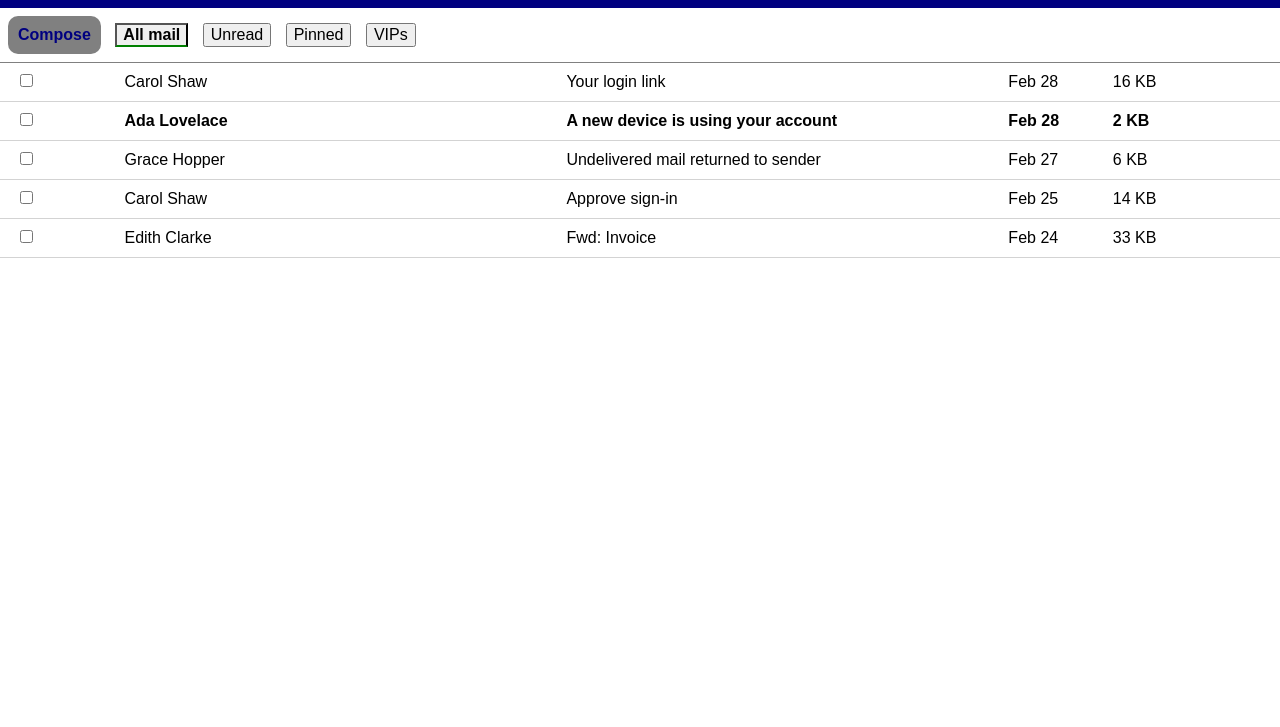
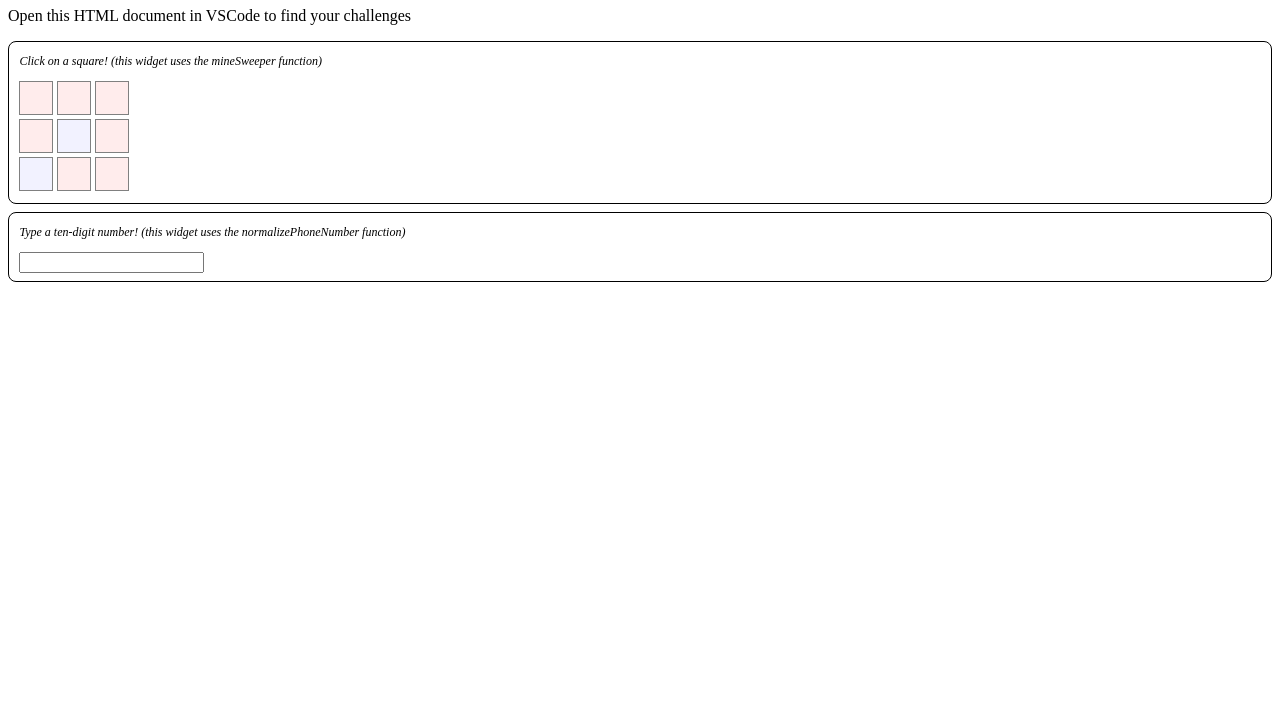
Before and after one commit to tydinero241/html-css-styling, a plain HTML site: page index.html in a window 1280 px wide. Shown: the part 73-800 px from the top of the page. Drawn offline with nearby package versions, Linux system fonts and the light colour scheme.

Commit message:
starting

```diff
--- a/index.html
+++ b/index.html
@@ -2,177 +2,191 @@
 <html lang="en">
 
 <head>
-  <meta charset="UTF-8">
+  <title>Web Sprint 2 Challenge</title>
+  <script id="challenge">
+    // 👉 CHALLENGE 1
+    function profileActivation(profile, reason) {
+
+    }
+
+    // 👉 CHALLENGE 2
+    function mineSweeper(grid, x, y) {
+
+    }
+
+    // 👉 CHALLENGE 3
+    function booleanize(obj) {
+
+    }
+
+    // 👉 CHALLENGE 4
+    function scrub(text, forbidden) {
+
+    }
+
+    // 👉 CHALLENGE 5 (bonus, NOT graded)
+    function normalizePhoneNumber(num) {
+
+    }
+
+    // 👉 CHALLENGE 6 (bonus, NOT graded)
+    function diceRolls() {
+
+    }
+
+    // 🧪 DO NOT make any changes below this line ===================
+    globalThis.challengeVersion = 1
+    globalThis.profileActivation = profileActivation
+    globalThis.mineSweeper = mineSweeper
+    globalThis.booleanize = booleanize
+    globalThis.scrub = scrub
+  </script>
   <style>
-    /* 👉 Task 1- Apply the reset found on this page: https://www.joshwcomeau.com/css/custom-css-reset/ */
-    * {
-  margin: 0;
-}
-  </style>
-  <style>
-    /* 👉 Task 2- Target the body element.
-    Apply a font family of Arial to the body element.
-    The font property is inherited by descendant (nested) elements. */
-    body {
-      font-family: Arial, Helvetica, sans-serif;
+    .widget {
+      padding: 0 0 0.5rem 0.65rem;
+      margin-bottom: 0.5rem;
+      border: 1px solid black;
+      border-radius: 0.5rem;
     }
-    /* 👉 Task 3- Target the element with id headerTop.
-    Apply white color to the text, some padding using px or rem units, and a dark background color. */
-    #headerTop {
-      color: white;
-      padding: 30px;
-      background-color: navy;
+
+    .widget p {
+      font-size: 0.75rem;
+      font-style: italic;
     }
-    /* 👉 Task 4- Target the divs that are directly nested underneath the id headerTop.
-    Make them display as inline block, instead of block.
-    This will make them render on the same line. */
-    #headerTop >div {
+
+    .row>div {
       display: inline-block;
-    }
-    /* 👉 Task 5- Target the spans that are nested inside the id headerTop.
-    Make them have some margin on the right.
-    This will prevent the spans from crashing against one another. */
-    #headerTop span {
-      margin-right: 15px
-    }
-    /* 👉 Task 6- Target the first span nested inside the element with id headerTop.
-    Make it have a font weight of bold, and transform the text to uppercase. */
-    #headerTop span:first-child {
-      font-weight: bold;
-      text-transform: uppercase;
-    }
-    /* 👉 Task 7- Target the id headerBottom.
-    Give it a bottom border of 1 pixel, solid gray, and a little bit of padding using px or rem units. */
-    #headerBottom {
-      border-bottom: 1px solid grey;
-      padding: 8px;
-    }
-    /* 👉 Task 8- Target the divs that are nested directly inside the element with id headerBottom.
-    Make them display as inline block, instead of block.
-    This will cause them to render on the same line.
-    You can consolidate this rule with the one on step. 4 */
-    #headerBottom >div {
-      display: inline-block;
-    }
-    /* 👉 Task 9- Target the "Compose" button, although note it's a div instead an actual button.
-    Give it color, bold text, background, padding, border radius, margin right, and a cursor of pointer. */
-    #headerBottom div:first-child {
-      color: navy;
-      font-weight: bold;
-      background-color: grey;
-      padding: 10px;
-      border-radius: 10px;
-      margin-right: 10px;
+      background-color: lightgrey;
+      border: 1px solid grey;
+      width: 2rem;
+      height: 2rem;
       cursor: pointer;
     }
-    /* 👉 Task 10- Research how to remove all the default styling of button elements.
-    Target the button elements inside the element with id headerBottom.
-    Remove all their styling, give them a bit of margin to the right, and a cursor of pointer. */
-    button {
-      font: inherit;
+
+    #outcome {
+      font-size: 3rem;
     }
-    #headerBottom button {
-      margin-right: 10px;
-      cursor: pointer;
-    }
-    /* 👉 Task 11- Target the button element inside the id headerBottom that has a class of active
-    Make the font weight be bolder, and add a bottom border of 2 pixels solid color (you choose the color).
-    Add the class name to the "All mail" button. */
-    #headerBottom .active {
-      font-weight: bolder;
-      border-bottom: 2px solid green;
-    }
-    /* 👉 Task 12- Target all divs directly nested inside elements with a class of email,
-    and make them display as inline-block elements.
-    This will make each email render all its details in the same line*/
-    .email div {
-      display: inline-block
-    }
-    /* 👉 Task 13- Target the elements with a class of email.
-    Give them some padding, bigger padding to the left, and a bottom border of very light grey. */
-    .email {
-      padding: 10px;
-      padding-left: 20px;
-      border-bottom: 1px solid lightgrey;
-    }
-    /* 👉 Task 14- Target each div inside the element with a class of email.
-    Make the email author and the email subject take 35% of the width of the parent element.
-    Make the check, the date and the size take up 8% of the width of the parent element.
-    This will arrange the details in visible columns. */
-    .email-name, .email-subject {
-      width: 35%;
-    }
-    .email-check, .email-date, .email-size {
-      width: 8%;
-    }
-    /* 👉 Task 15- Target the second email and have its font weight be bold.
-    This will make it look "unread". */
-    #emails .email:nth-child(2) {
-      font-weight: bold;
-    }
-    /* Well done! Check the design file to make sure you are close enough. */
-
   </style>
-  <title>Document</title>
 </head>
 
 <body>
-  <!-- <div id="instructions">
-    <h1>HTML & CSS II</h1>
-    <p>Please load this file in VSCode and Chrome, and open the Elements tab, Sources sub-tab, in Chrome Dev Tools.</p>
-    <p>Work through the challenges found inside both style tags in this document.</p>
-    <p>You will find a screenshot of the end result inside the design folder.</p>
-    <p>You can now comment out the h1 and the p tags...</p>
-  </div> -->
-  <div>
-    <header>
-      <div id="headerTop">
-        <div>
-          <span>Super Mail</span>
-          <span>Jess</span>
-        </div>
-        <div>
-          <input type="text" placeholder="Search Mail" />
-        </div>
-      </div>
-      <div id="headerBottom">
-        <div>Compose</div>
-        <div>
-          <button class = "active">All mail</button>
-          <button>Unread</button>
-          <button>Pinned</button>
-          <button>VIPs</button>
-        </div>
-      </div>
-    </header>
-    <main id="emails">
-      <div class="email">
-        <div class="email-check"><input type="checkbox" /></div>
-        <div class="email-name">Carol Shaw</div>
-        <div class="email-subject">Your login link</div>
-        <div class="email-date">Feb 28</div>
-        <div class="email-size">16 KB</div>
-      </div>
-    </main>
-  </div>
+  <h1>Web Sprint 2 Challenge </h1>
+  <p>Open this HTML document in VSCode to find your challenges</p>
+  <!-- widgets start -->
+  <section class="widget">
+    <p>Click on a square! (this widget uses the mineSweeper function)</p>
+    <div class="row" id="row1">
+      <div></div>
+      <div></div>
+      <div></div>
+    </div>
+    <div class="row" id="row2">
+      <div></div>
+      <div></div>
+      <div></div>
+    </div>
+    <div class="row" id="row3">
+      <div></div>
+      <div></div>
+      <div></div>
+    </div>
+    <span id="outcome"></span>
+  </section>
+  <form class="widget">
+    <p>Type a ten-digit number! (this widget uses the normalizePhoneNumber function)</p>
+    <input type="text" id="phoneNumInput" maxlength="10" />
+    <span id="normalized"></span>
+  </form>
+  <!-- widgets end -->
 
-  <script>
-    // ❗ Note: do not change ids or class names inside the main element
-    // or the following code to programmatically add emails will stop working
-    const emailData = [
-      { name: 'Ada Lovelace', subject: 'A new device is using your account', date: 'Feb 28', size: '2 KB' },
-      { name: 'Grace Hopper', subject: 'Undelivered mail returned to sender', date: 'Feb 27', size: '6 KB' },
-      { name: 'Carol Shaw', subject: 'Approve sign-in', date: 'Feb 25', size: '14 KB' },
-      { name: 'Edith Clarke', subject: 'Fwd: Invoice', date: 'Feb 24', size: '33 KB' },
-    ]
-    emailData.forEach(email => {
-      const clone = emails.querySelector('.email').cloneNode(true)
-      clone.querySelector('.email-name').textContent = email.name
-      clone.querySelector('.email-subject').textContent = email.subject
-      clone.querySelector('.email-date').textContent = email.date
-      clone.querySelector('.email-size').textContent = email.size
-      emails.append(clone)
+  <!-- The following script loads from the Internet a library called Lodash that helps with testing -->
+  <script id="lodash" src="https://cdnjs.cloudflare.com/ajax/libs/lodash.js/4.17.21/lodash.min.js"></script>
+  <!-- The following script executes the tests you see when you open the Console in Chrome -->
+  <script id="tests">
+    runTests('CHALLENGE 1 - profileActivation', profileActivation, [
+      [[{ active: true }], 'confirm status manually'],
+      [[{ active: true }, 'because'], { active: false, reason: 'because' }],
+      [[{ active: false, reason: 'because' }], { active: true }],
+    ])
+    runTests('CHALLENGE 2 - mineSweeper', mineSweeper, [
+      [[[["🟥", "🟦", "🟥"], ["🟦", "🟥", "🟥"], ["🟥", "🟦", "🟦"]], 0, 4], "invalid coordinates"],
+      [[[["🟥", "🟦", "🟥"], ["🟦", "🟥", "🟥"], ["🟥", "🟦", "🟦"]], 0, 1], "invalid coordinates"],
+      [[[["🟥", "🟦", "🟥"], ["🟦", "🟥", "🟥"], ["🟥", "🟦", "🟦"]], 1, 4], "invalid coordinates"],
+      [[[["🟦", "🟦", "🟥"], ["🟦", "🟦", "🟦"], ["🟦", "🟦", "🟥"]], 1, 1], "🟦 🥳"],
+      [[[["🟦", "🟥", "🟦"], ["🟦", "🟦", "🟦"], ["🟥", "🟦", "🟥"]], 2, 1], "🟥 💀"],
+      [[[["🟥", "🟦", "🟥"], ["🟥", "🟥", "🟦"], ["🟥", "🟥", "🟦"]], 3, 1], "🟥 💀"],
+      [[[["🟥", "🟦", "🟦"], ["🟥", "🟦", "🟥"], ["🟦", "🟦", "🟦"]], 1, 2], "🟥 💀"],
+      [[[["🟥", "🟥", "🟥"], ["🟥", "🟦", "🟥"], ["🟦", "🟥", "🟦"]], 2, 2], "🟦 🥳"],
+      [[[["🟥", "🟦", "🟦"], ["🟦", "🟥", "🟥"], ["🟥", "🟥", "🟦"]], 3, 2], "🟥 💀"],
+      [[[["🟥", "🟥", "🟥"], ["🟦", "🟦", "🟥"], ["🟥", "🟥", "🟦"]], 1, 3], "🟥 💀"],
+      [[[["🟥", "🟦", "🟥"], ["🟥", "🟥", "🟥"], ["🟥", "🟦", "🟥"]], 2, 3], "🟦 🥳"],
+      [[[["🟥", "🟥", "🟥"], ["🟦", "🟥", "🟥"], ["🟥", "🟥", "🟦"]], 3, 3], "🟦 🥳"],
+      [[[["🟥", "🟦", "🟦"], ["🟥", "🟥", "🟦"], ["🟥", "🟥", "🟥"]], 1, 1], "🟥 💀"],
+      [[[["🟥", "🟦", "🟦"], ["🟥", "🟥", "🟦"], ["🟥", "🟥", "🟥"]], 2, 2], "🟥 💀"],
+      [[[["🟥", "🟦", "🟦"], ["🟥", "🟥", "🟦"], ["🟥", "🟥", "🟥"]], 3, 3], "🟥 💀"],
+    ])
+    runTests('CHALLENGE 3 - booleanize', booleanize, [
+      [[{ bad1: null }], {}],
+      [[{ bad1: null, bad2: null }], {}],
+      [[{ '0123456789': 1 }], 'shorten all prop names to 9 chars or less'],
+      [[{ a: 1, b: 1 }], { a: true, b: true }],
+      [[{ a: 0, b: 0 }], { a: false, b: false }],
+      [[{ a: 1, b: 0, c: null, d: 'Lady Gaga' }], { a: true, b: false, d: 'Lady Gaga' }],
+    ])
+    runTests('CHALLENGE 4 - scrub', scrub, [
+      [["out of the silent planet", ["of", "silent"]], "out xx the xxxxxx planet"],
+      [["out of the silent planet", ["of", "planet"]], "out xx the silent xxxxxx"],
+      [["the ghost of the navigator", ["the"]], "xxx ghost of xxx navigator"],
+      [["lost somewhere in time", []], "lost somewhere in time"],
+      [["aces high", ["high", "aces", "hearts"]], "xxxx xxxx"],
+      [["", ["high", "aces"]], ""],
+    ])
+    runTests('CHALLENGE 5 (OPTIONAL) - normalizePhoneNumber', normalizePhoneNumber, [
+      [["1234567890"], "(123) 456-7890"],
+      [["1111111111"], "(111) 111-1111"],
+      [["9876543210"], "(987) 654-3210"],
+    ])
+    console.log('\nCHALLENGE 6 (OPTIONAL) does not have auto tests - diceRolls')
+    function runTests(testName, func, tests) {
+      let results = []
+      tests.forEach(test => {
+        const originalArgsList = _.cloneDeep(test[0])
+        const argsList = test[0]
+        const expected = test[1]
+        const actual = func.apply(null, argsList)
+        results.push([argsList, expected, actual, originalArgsList])
+      })
+      console.log('\n' + testName)
+      if (results.every(result => _.isEqual(result[1], result[2]))) console.log('\t✅ All tests pass')
+      else if (results.every(result => !_.isEqual(result[1], result[2]))) console.log('\t❌ All tests fail')
+      else results.forEach((result, idx) => {
+        if (_.isEqual(result[1], result[2])) console.log(`\t✅ Test ${idx + 1} passes`)
+        else console.log(`\t❌ Test ${idx + 1} fails:
+           ${func.name}(${result[3].map(JSON.stringify)})
+           👉 should return ${JSON.stringify(result[1])}
+           👉 but returns ${JSON.stringify(result[2])}`)
+      })
+    }
+    const gridElems = [Array.from(row1.children), Array.from(row2.children), Array.from(row3.children)]
+    const squares = ["🟥", "🟦"]
+    let grid = [[], [], []]
+    gridElems.forEach((row, idxRow) => {
+      row.forEach((square, idxSquare) => {
+        const emoji = squares[Math.floor(Math.random() * 2)]
+        grid[idxRow].push(emoji)
+        if (emoji === squares[0]) square.style.backgroundColor = '#ffecec'
+        else square.style.backgroundColor = '#f2f2ff'
+        square.onclick = () => {
+          const x = idxSquare + 1
+          const y = idxRow + 1
+          console.log(`\nYou clicked coordinates [${x}, ${y}]`)
+          outcome.textContent = mineSweeper(grid, x, y)
+        }
+      })
     })
+    phoneNumInput.oninput = evt => {
+      normalized.textContent = normalizePhoneNumber(evt.target.value)
+    }
   </script>
 </body>
 
```
